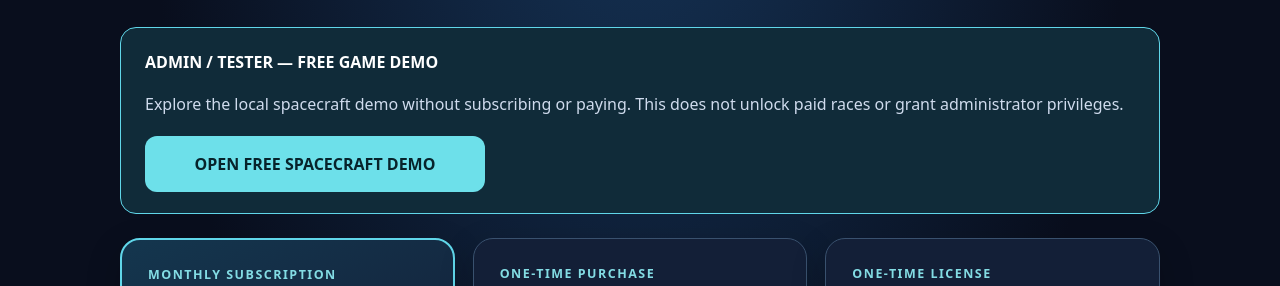
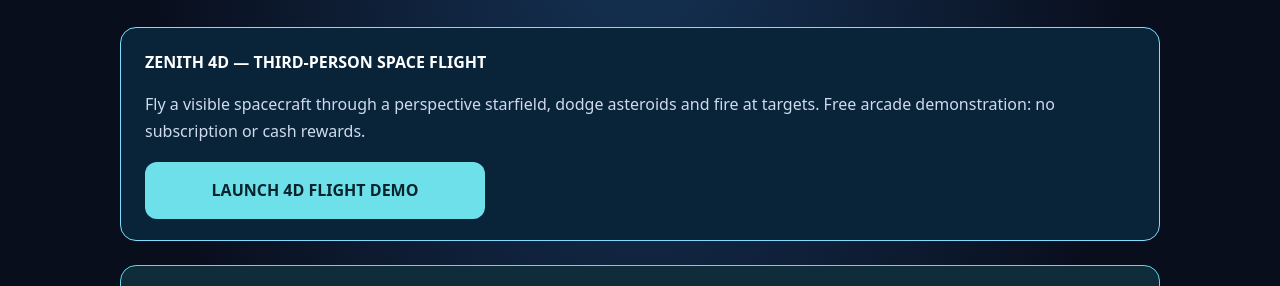
Before and after one commit to KrAZicK604/ZENITH-1-PRO, a plain HTML site: page public/index.html in a window 1280 px wide. Shown: the part 239-525 px from the top of the page. Drawn offline with Linux system fonts and the light colour scheme.

Commit message:
feat(flight): feature free 4D flight demo before subscription checkout

```diff
--- a/public/index.html
+++ b/public/index.html
@@ -35,6 +35,7 @@ a.cta:focus-visible{outline:3px solid #fff;outline-offset:4px}
 <h1>Race, learn, explore.</h1>
 <p>Choose your product with transparent CAD pricing. Each button leads directly to its matching Stripe checkout page. Confirm the final total and billing terms before paying.</p>
 </header>
+<section class="note" aria-label="3D flight demo" style="margin:0 0 24px;border-color:#80dcff;background:#092338"><strong>ZENITH 4D — THIRD-PERSON SPACE FLIGHT</strong><p>Fly a visible spacecraft through a perspective starfield, dodge asteroids and fire at targets. Free arcade demonstration: no subscription or cash rewards.</p><a class="cta" href="/flight4d.html" style="max-width:340px">LAUNCH 4D FLIGHT DEMO</a></section>
 <section class="note" aria-label="Free demo access" style="margin:0 0 24px;border-color:#60d6e9;background:#102b39"><strong>ADMIN / TESTER — FREE GAME DEMO</strong><p>Explore the local spacecraft demo without subscribing or paying. This does not unlock paid races or grant administrator privileges.</p><a class="cta" href="/demo.html" style="max-width:340px">OPEN FREE SPACECRAFT DEMO</a></section>
 <section class="grid" aria-label="Plans and pricing">
 <article class="card featured">
```
